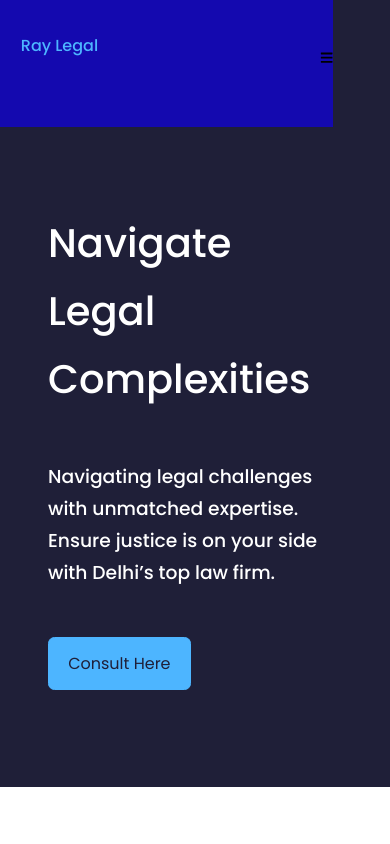
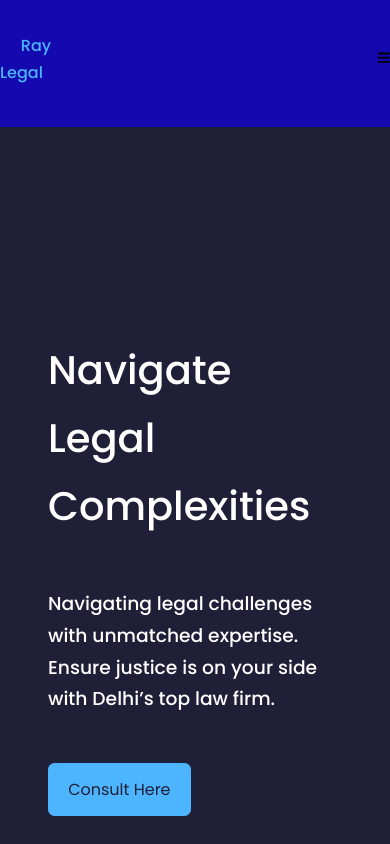
Before and after one commit to KIRTI019/Law-Firm, a React (Create React App) app: page / in a window 390 px wide. Shown: the top 844 px of the page. Built offline with nearby package versions, Linux system fonts and the light colour scheme; the HTML template or start-up script is replaced by a standard one.

Commit message:
Update nav.css

```diff
--- a/src/components/Navbar/nav.css
+++ b/src/components/Navbar/nav.css
@@ -41,12 +41,10 @@ nav {
     nav {
       width: var(--container-width-sm);
       height: 15vh;
-      position: fixed;
     }
 
     .nav_logo {
       padding-left: 1.3rem;
-      position: fixed;
     }
 
     .permalinks {
@@ -66,7 +64,6 @@ nav {
       background-color: white;
       height: 40rem;
       text-align: center;
-      width: auto;
     }
 
     .slide {
```
